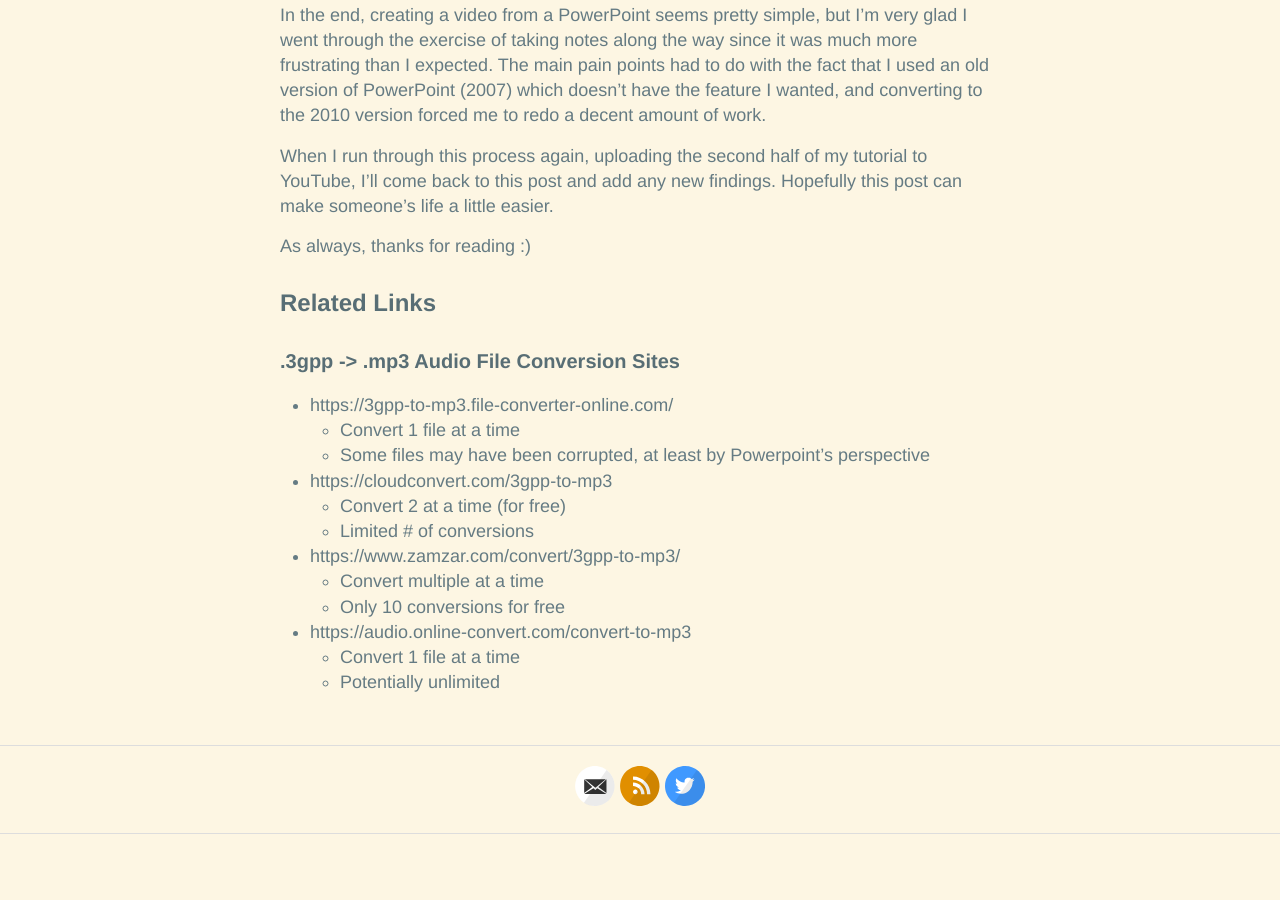
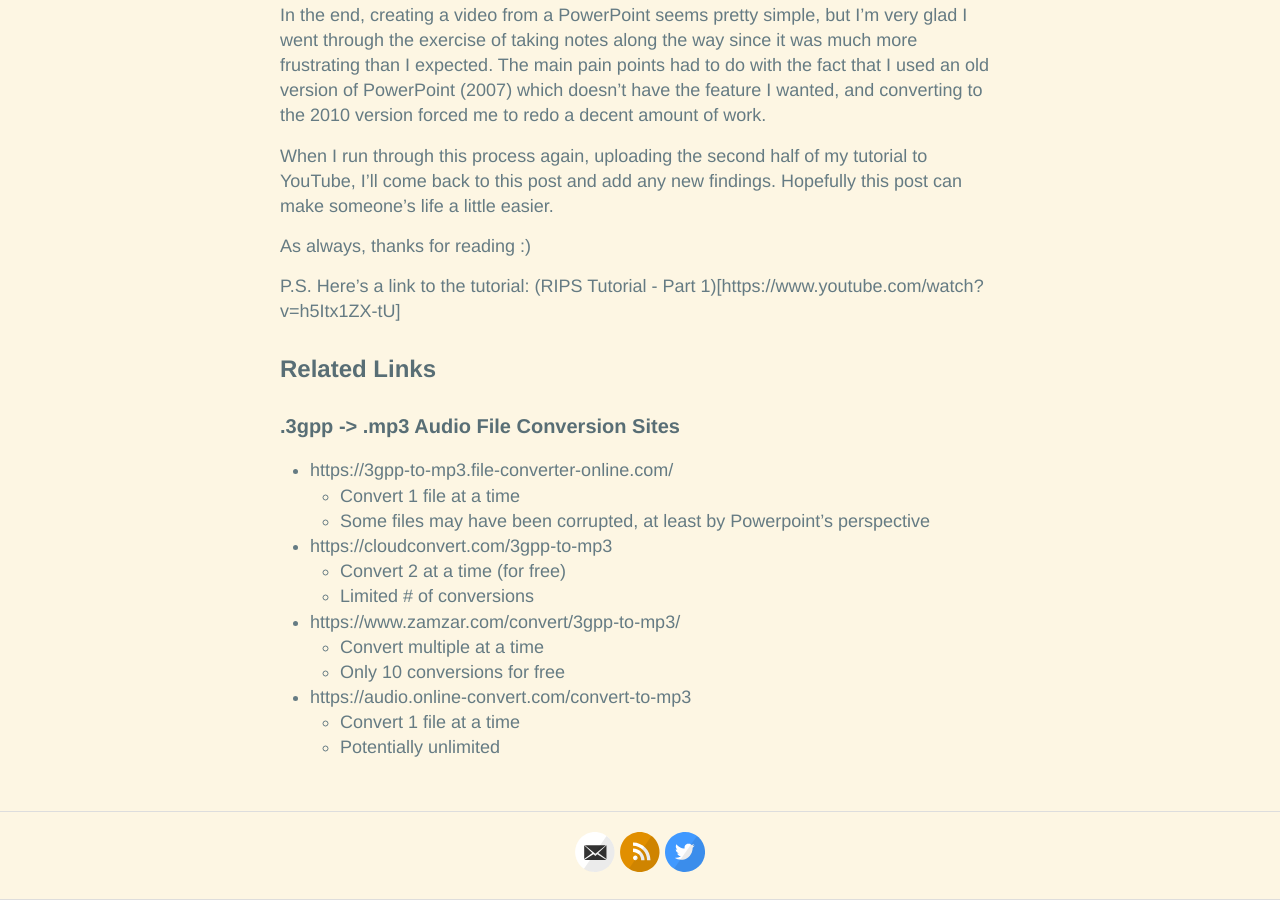
Before and after one commit to hencefarthing/hencefarthing.github.io, a Jekyll site: the page built from _posts/2018/05/2018-05-22-PowerPoint-to-Youtube-Guide.md, in a window 1280 px wide and 900 px high, scrolled down 4638 px. Built offline with Jekyll 4.4.1, drawn with Linux system fonts in a browser that asks for light colours; before the commit the page ends 5472 px from its top, so only the background shows below that.

Commit message:
Added tutorial link

```diff
--- a/_posts/2018/05/2018-05-22-PowerPoint-to-Youtube-Guide.md
+++ b/_posts/2018/05/2018-05-22-PowerPoint-to-Youtube-Guide.md
@@ -87,6 +87,8 @@ When I run through this process again, uploading the second half of my tutorial
 
 As always, thanks for reading :)
 
+P.S. Here's a link to the tutorial: (RIPS Tutorial - Part 1)[https://www.youtube.com/watch?v=h5Itx1ZX-tU]
+
 ## Related Links
 
 ### .3gpp -> .mp3 Audio File Conversion Sites
```
